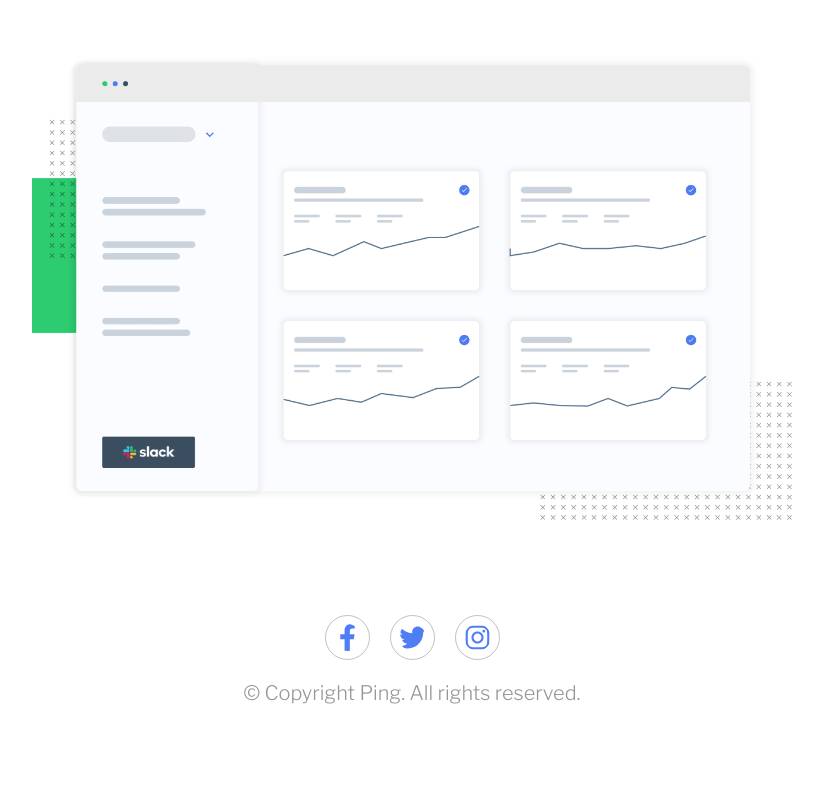
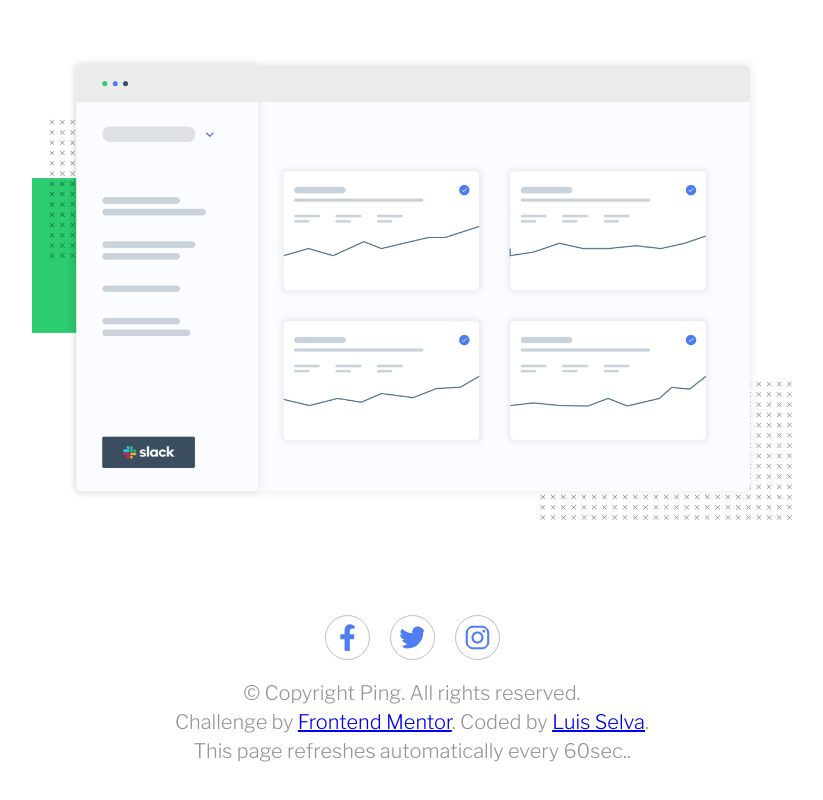
Before and after one commit to luis08201/ping-coming-soon-page-master, a plain HTML site: page index.html in a window 1280 px wide. Shown: the part 326-1126 px from the top of the page, without its empty margins (228-1051 px from the left). Before the commit the page ends 1101 px from the top, so only its background shows below. Drawn offline with nearby package versions, Linux system fonts and the light colour scheme.

Commit message:
agregando contenido a footer

```diff
--- a/css/estilos.css
+++ b/css/estilos.css
@@ -169,6 +169,7 @@ body {
 }
 .footer__credits {
   color: var(--gray);
+  margin-bottom: 5px;
 }
 @media screen and (max-width: 425px) {
   .main__footer {
--- a/index.html
+++ b/index.html
@@ -57,6 +57,15 @@
       <div class="footer__credits">
         <p class="footer__paragraph">&copy; Copyright Ping. All rights reserved.</p>
       </div>
+      <div class="footer__credits">
+        <p class="footer__paragraph">
+          Challenge by <a href="https://www.frontendmentor.io?ref=challenge" target="_blank">Frontend Mentor</a>.
+          Coded by <a href="https://github.com/luis08201">Luis Selva</a>.
+        </p>
+      </div>
+      <div class="footer__credits">
+        <p class="footer__paragraph">This page refreshes automatically every 60sec..</p>
+      </div>
     </footer>
   </div>
 
```
